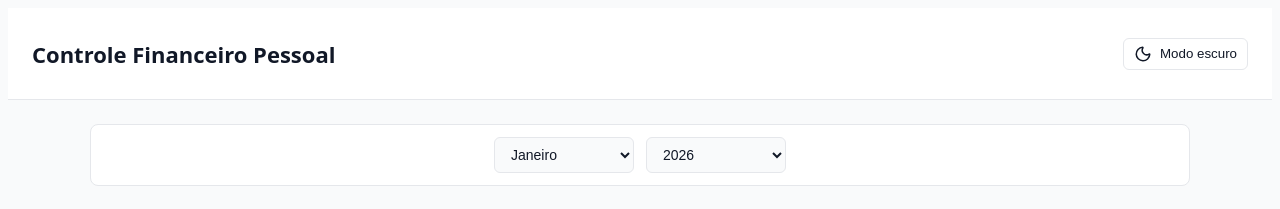
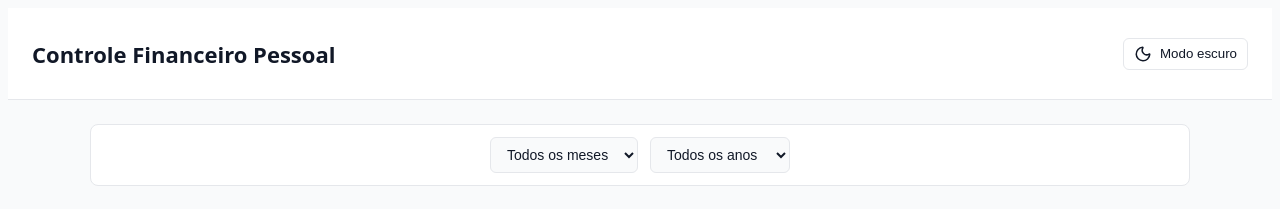
Before and after one commit to FerVini/personal-finance-app, a React (Vite) app: page / in a window 1280 px wide. Shown: the top 209 px of the page. Built offline with nearby package versions, Linux system fonts and the light colour scheme; the HTML template or start-up script is replaced by a standard one.

Commit message:
feat(period-filter): support all months and years selection

```diff
--- a/src/App.jsx
+++ b/src/App.jsx
@@ -33,12 +33,11 @@ function App() {
   } = useTransactions();
 
   const {
-    month,
-    year,
-    setMonth,
-    setYear,
+    period,
+    setPeriod,
     filteredByPeriod
   } = usePeriodFilter(transactions)
+
 
   const {
     filters,
@@ -108,11 +107,10 @@ function App() {
 
       <main className="container">
         <PeriodFilter
-          month={month}
-          year={year}
-          onMonthChange={setMonth}
-          onYearChange={setYear}
+          period={period}
+          onChange={setPeriod}
         />
+
 
         <Summary
           income={income}
--- a/src/components/PeriodFilter/PeriodFilter.jsx
+++ b/src/components/PeriodFilter/PeriodFilter.jsx
@@ -4,14 +4,31 @@ const MONTHS = [
   'Janeiro', 'Fevereiro', 'Março', 'Abril',
   'Maio', 'Junho', 'Julho', 'Agosto',
   'Setembro', 'Outubro', 'Novembro', 'Dezembro'
-]
+];
 
-export default function PeriodFilter({month, year, onMonthChange, onYearChange}) {
-    const years = Array.from({length: 6}, (_, i) => new Date().getFullYear() - i);
+export default function PeriodFilter({ period, onChange }) {
+  const years = Array.from(
+    { length: 6 },
+    (_, i) => new Date().getFullYear() - i
+  );
+
+  function handleChange(e) {
+    const { name, value } = e.target;
+
+    onChange(prev => ({
+      ...prev,
+      [name]: value === 'all' ? 'all' : Number(value)
+    }));
+  }
 
   return (
-        <section className='period-filter'>
-            <select value={month} onChange={e => onMonthChange(Number(e.target.value))}>
+    <section className="period-filter">
+      <select
+        name="month"
+        value={period.month}
+        onChange={handleChange}
+      >
+        <option value="all">Todos os meses</option>
         {MONTHS.map((label, index) => (
           <option key={index} value={index}>
             {label}
@@ -19,7 +36,12 @@ export default function PeriodFilter({month, year, onMonthChange, onYearChange})
         ))}
       </select>
 
-            <select value={year} onChange={e => onYearChange(Number(e.target.value))}>
+      <select
+        name="year"
+        value={period.year}
+        onChange={handleChange}
+      >
+        <option value="all">Todos os anos</option>
         {years.map(year => (
           <option key={year} value={year}>
             {year}
@@ -27,5 +49,5 @@ export default function PeriodFilter({month, year, onMonthChange, onYearChange})
         ))}
       </select>
     </section>
-    )
+  );
 }
--- a/src/hooks/usePeriodFilter.js
+++ b/src/hooks/usePeriodFilter.js
@@ -3,25 +3,30 @@ import { useMemo, useState } from "react";
 export function usePeriodFilter(transactions) {
   const now = new Date();
 
-    const [month, setMonth] = useState(now.getMonth());
-    const [year, setYear] = useState(now.getFullYear());
+  const [period, setPeriod] = useState({
+    month: 'all',
+    year: 'all'
+  });
 
   const filteredByPeriod = useMemo(() => {
     return transactions.filter(transaction => {
       const date = new Date(transaction.date);
 
-            return (
-                date.getMonth() === month &&
-                date.getFullYear() === year
-            );
+      const matchMonth =
+        period.month === 'all' ||
+        date.getMonth() === Number(period.month);
+
+      const matchYear =
+        period.year === 'all' ||
+        date.getFullYear() === Number(period.year);
+
+      return matchMonth && matchYear;
     });
-    }, [transactions, month, year]);
+  }, [transactions, period]);
 
   return {
-        month,
-        year,
-        setMonth,
-        setYear,
+    period,
+    setPeriod,
     filteredByPeriod
+  };
 }
-}
```
Lines whose indentation alone changed are shown as unchanged.
